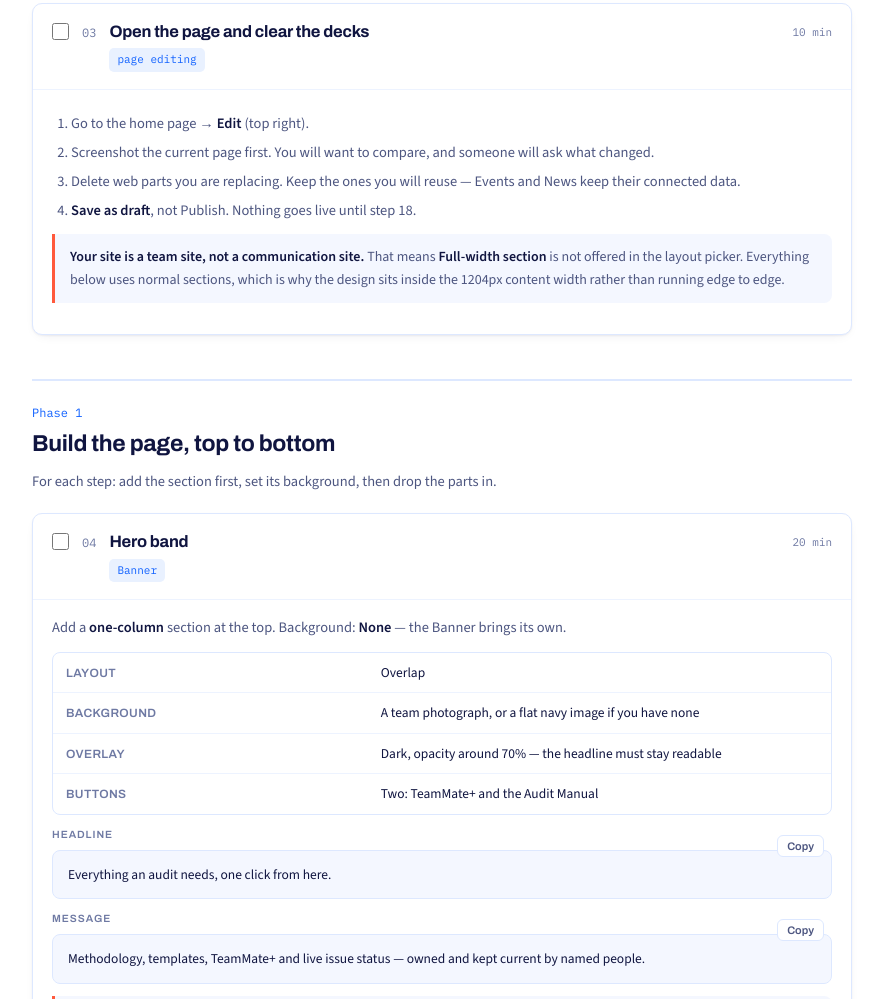
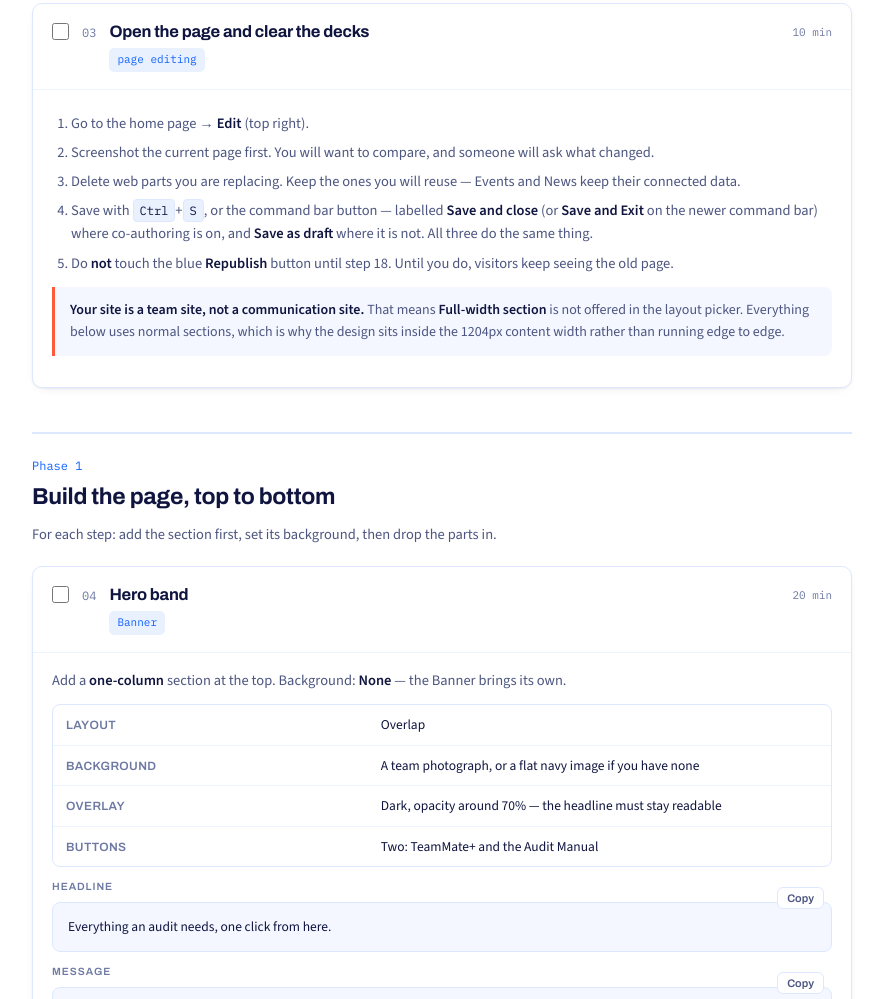
Before and after one commit to i3tee8/test, a plain HTML site: page design/build-guide/index.html in a window 1280 px wide. Shown: the part 1168-2167 px from the top of the page, without its empty margins (198-1081 px from the left). Drawn offline with nearby package versions, Linux system fonts and the light colour scheme.

Commit message:
Correct save-as-draft wording in build guide step 3
The command bar shows "Save and close" (or "Save and Exit" on the newer
bar) where pages co-authoring is enabled, and "Save as draft" only where
it is not. Names all three plus Ctrl+S.

Co-Authored-By: Claude Opus 5 <noreply@anthropic.com>
Claude-Session: https://claude.ai/code/session_016wmn7uaRXCDVMqyQMqmu7K

```diff
--- a/design/build-guide/index.html
+++ b/design/build-guide/index.html
@@ -163,7 +163,7 @@ const PHASES=[
    <li>Go to the home page → <strong>Edit</strong> (top right).</li>
    <li>Screenshot the current page first. You will want to compare, and someone will ask what changed.</li>
    <li>Delete web parts you are replacing. Keep the ones you will reuse — Events and News keep their connected data.</li>
-   <li><strong>Save as draft</strong>, not Publish. Nothing goes live until step 18.</li>
+   <li>Save with <span class="key">Ctrl</span>+<span class="key">S</span>, or the command bar button — labelled <strong>Save and close</strong> (or <strong>Save and Exit</strong> on the newer command bar) where co-authoring is on, and <strong>Save as draft</strong> where it is not. All three do the same thing.</li><li>Do <strong>not</strong> touch the blue <strong>Republish</strong> button until step 18. Until you do, visitors keep seeing the old page.</li>
   </ol>
   <div class="note"><b>Your site is a team site, not a communication site.</b> That means <strong>Full-width section</strong> is not offered in the layout picker. Everything below uses normal sections, which is why the design sits inside the 1204px content width rather than running edge to edge.</div>`}
 ]},
```
